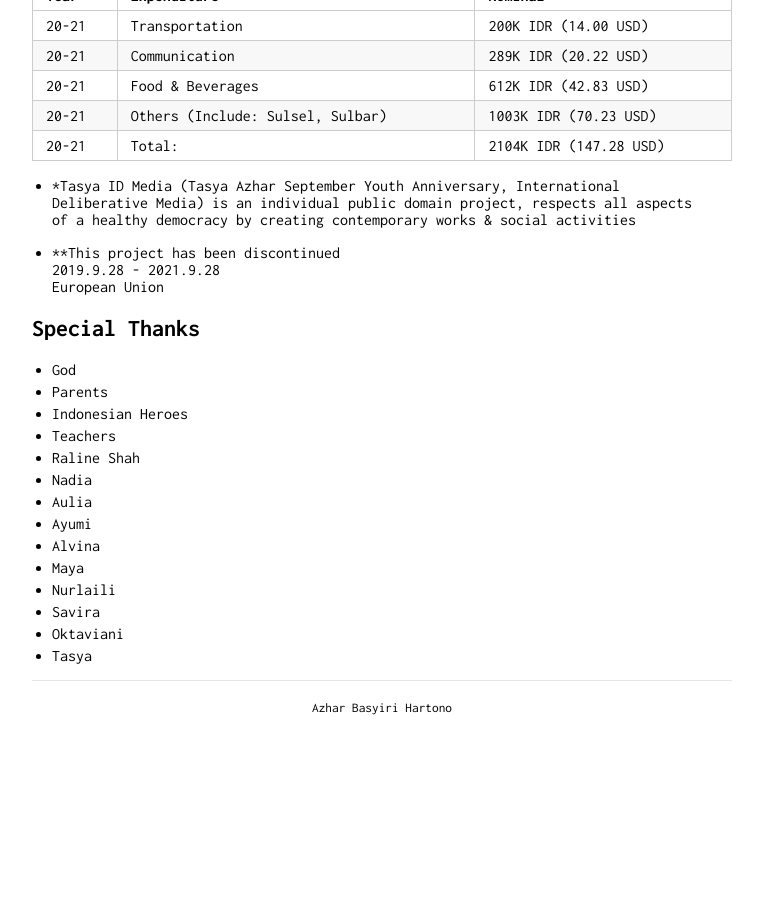
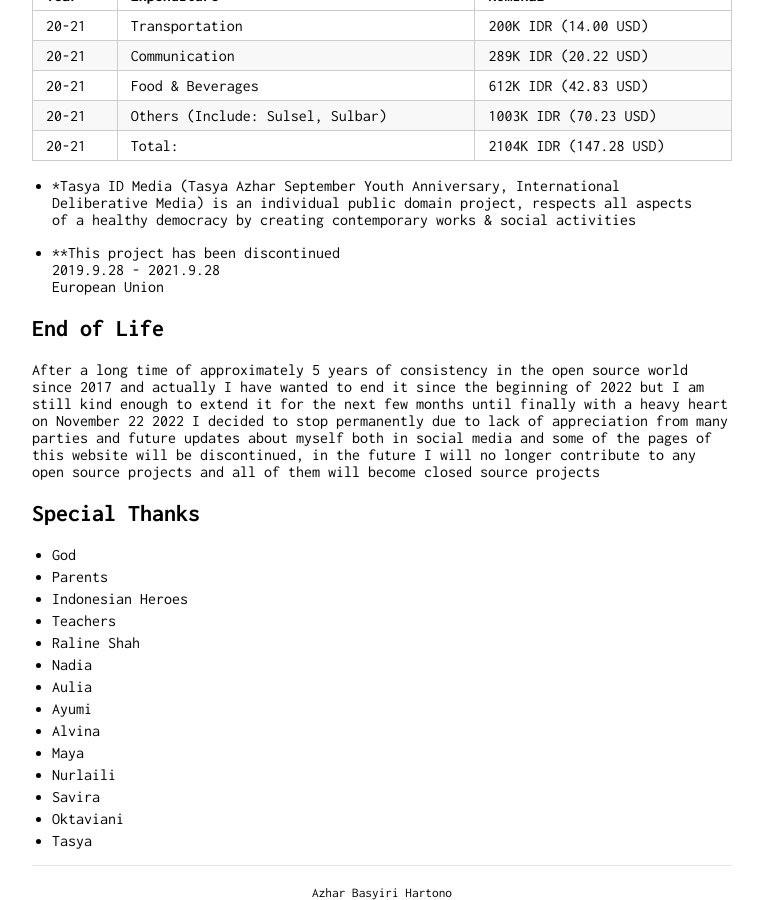
Before and after one commit to intrapegasus/en, a Jekyll site: the page built from index.md, in a window 1280 px wide and 900 px high, scrolled down 2402 px. Shown: the whole window, without its empty margins (258-1021 px from the left). Built offline with Jekyll 4.4.1, drawn with Linux system fonts in a browser that asks for light colours; our own code applies the rules of GitHub Pages for plain Markdown files; before the commit the page ends 3117 px from its top, so only the background shows below that.

Commit message:
Update index.md

```diff
--- a/index.md
+++ b/index.md
@@ -94,6 +94,10 @@ Year  | Expenditure                      | Nominal
 <br>2019.9.28 - 2021.9.28
 <br>European Union
 
+## End of Life
+
+After a long time of approximately 5 years of consistency in the open source world since 2017 and actually I have wanted to end it since the beginning of 2022 but I am still kind enough to extend it for the next few months until finally with a heavy heart on November 22 2022 I decided to stop permanently due to lack of appreciation from many parties and future updates about myself both in social media and some of the pages of this website will be discontinued, in the future I will no longer contribute to any open source projects and all of them will become closed source projects
+
 ## Special Thanks
 
 * God
```
